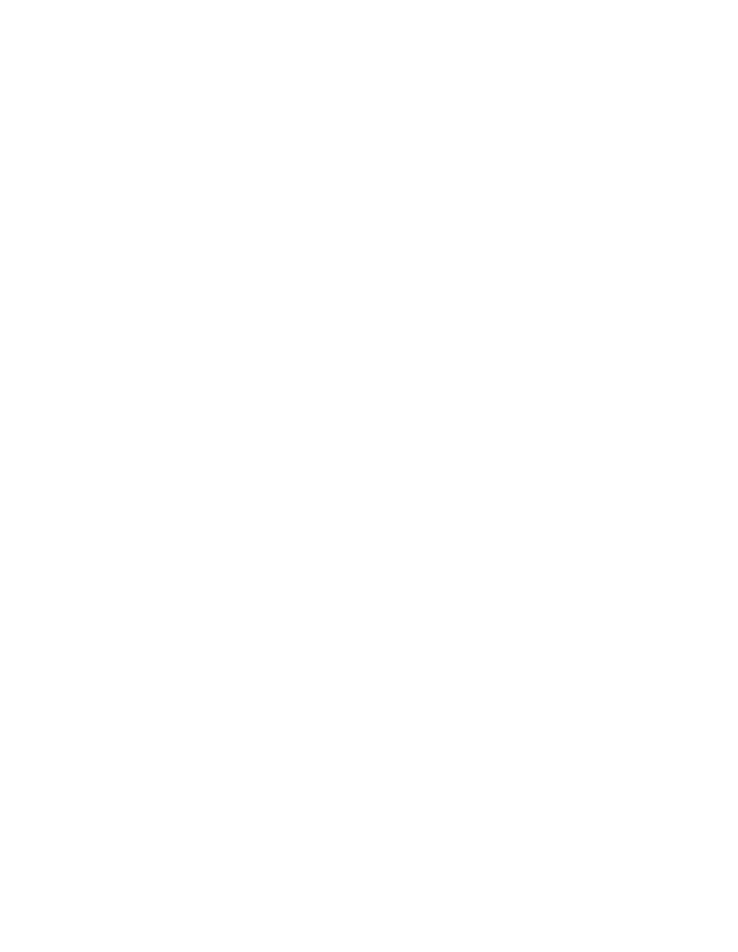
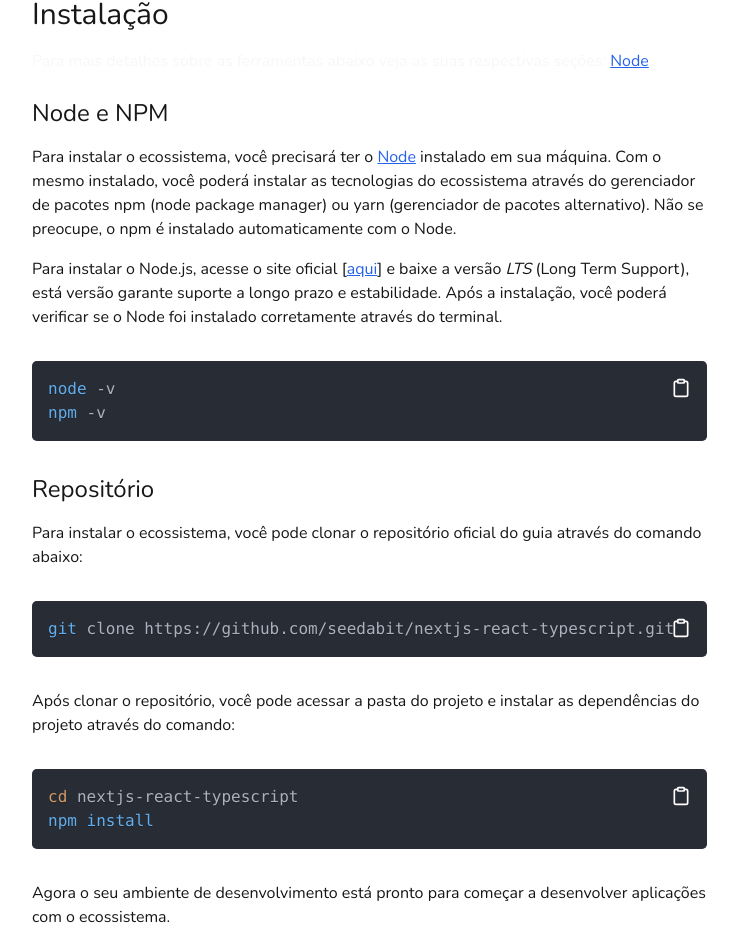
Before and after one commit to PepeuFBV/tech-guide, a Next.js app: page /introduction in a window 1280 px wide. Shown: the part 965-1917 px from the top of the page, without its empty margins (304-1042 px from the left). Before the commit the page ends 1002 px from the top, so only its background shows below. Built offline with nearby package versions, Linux system fonts and the light colour scheme.

Commit message:
feat(introduction): Completed ecosystem Introduction page

```diff
--- a/src/app/(subsection)/introduction/page.tsx
+++ b/src/app/(subsection)/introduction/page.tsx
@@ -2,6 +2,7 @@ import React from 'react'
 import PageIndex from '@/components/core/page-index/page-index'
 import PathDisplay from '@/components/core/path-display'
 import VisitLink from '@/components/ui/visit-link'
+import { CodeArea } from '@/components/ui/code-area'
 import { TechCard } from '@/components/ui/tech-card'
 import { Divider } from '@/components/ui/divider'
 import { NodeJS } from '@/components/ui/icons/node'
@@ -16,6 +17,7 @@ import type { Topic } from '@/types/topic'
 const topics: Topic[] = [
     { title: 'Introdução', href: 'introduction' },
     { title: 'Techstack', href: 'techstack' },
+    { title: 'Instalação', href: 'installation' },
 ]
 
 const tech: { title: string, description: string, icon?: React.ReactNode, href: string }[] = [
@@ -64,6 +66,13 @@ const tech: { title: string, description: string, icon?: React.ReactNode, href:
 ]
 
 export default function Introduction() {
+
+    const code = [
+        `node -v
+npm -v`, `cd nextjs-react-typescript
+npm install`
+    ]
+
     return (
         <div className='w-full h-full flex items-start justify-start space-x-10'>
             <div className='md:w-[75%] lg:w-[80%] flex flex-col justify-center space-y-7 px-3 md:px-10'>
@@ -86,8 +95,25 @@ export default function Introduction() {
                         </div>
                     </div>
                     <Divider variant='horizontal' color='secondary' className='w-full' />
-                    <div>
-
+                    <div className='flex flex-col space-y-6'>
+                        <div className='flex flex-col space-y-4'>
+                            <h2 id='installation' className='text-3xl'>Instalação</h2>
+                            <p className='text-secondary'>Para mais detalhes sobre as ferramentas abaixo veja as suas respectivas seções: <VisitLink href='/node'>Node</VisitLink></p>
+                        </div>
+                        <div className='flex flex-col space-y-4'>
+                            <h3 className='text-2xl'>Node e NPM</h3>
+                            <p>Para instalar o ecossistema, você precisará ter o <VisitLink href='/node'>Node</VisitLink> instalado em sua máquina. Com o mesmo instalado, você poderá instalar as tecnologias do ecossistema através do gerenciador de pacotes npm (node package manager) ou yarn (gerenciador de pacotes alternativo). Não se preocupe, o npm é instalado automaticamente com o Node.</p>
+                            <p>Para instalar o Node.js, acesse o site oficial [<VisitLink href='https://nodejs.org/en'>aqui</VisitLink>] e baixe a versão <span className='italic'>LTS</span> (Long Term Support), está versão garante suporte a longo prazo e estabilidade. Após a instalação, você poderá verificar se o Node foi instalado corretamente através do terminal.</p>
+                        </div>
+                        <CodeArea code={code[0]} language='bash' />
+                        <div className='flex flex-col space-y-4'>
+                            <h3 className='text-2xl'>Repositório</h3>
+                            <p>Para instalar o ecossistema, você pode clonar o repositório oficial do guia através do comando abaixo:</p>
+                        </div>
+                        <CodeArea code={`git clone https://github.com/seedabit/nextjs-react-typescript.git`} language='bash' />
+                        <p>Após clonar o repositório, você pode acessar a pasta do projeto e instalar as dependências do projeto através do comando:</p>
+                        <CodeArea code={code[1]} language='bash' />
+                        <p>Agora o seu ambiente de desenvolvimento está pronto para começar a desenvolver aplicações com o ecossistema.</p>
                     </div>
                 </div>
             </div>
```
